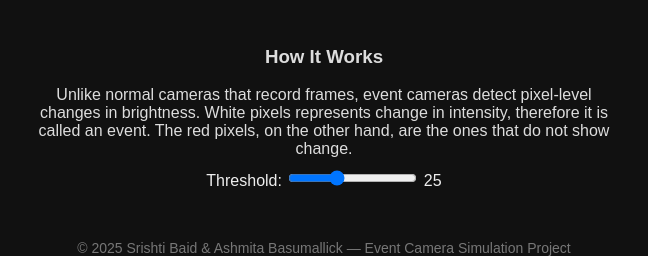
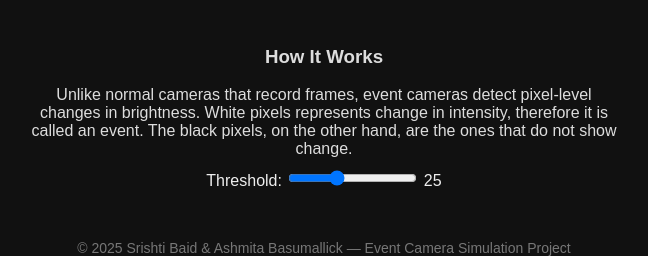
Before and after one commit to sriiishtibaid-debug/event_cameraa, a plain HTML site: page index.html in a window 1280 px wide. Shown: the part 925-1181 px from the top of the page, 316-964 px from the left. Drawn offline with Linux system fonts and the light colour scheme.

Commit message:
Fix typo in event camera description

```diff
--- a/index.html
+++ b/index.html
@@ -26,7 +26,7 @@
   <h3>How It Works</h3>
   <p style="max-width:600px; margin:auto;">
     Unlike normal cameras that record frames, event cameras detect pixel-level changes in brightness.
-    White pixels represents change in intensity, therefore it is called an event. The red pixels, on
+    White pixels represents change in intensity, therefore it is called an event. The black pixels, on
     the other hand, are the ones that do not show change.
   </p>
 </div>
```
